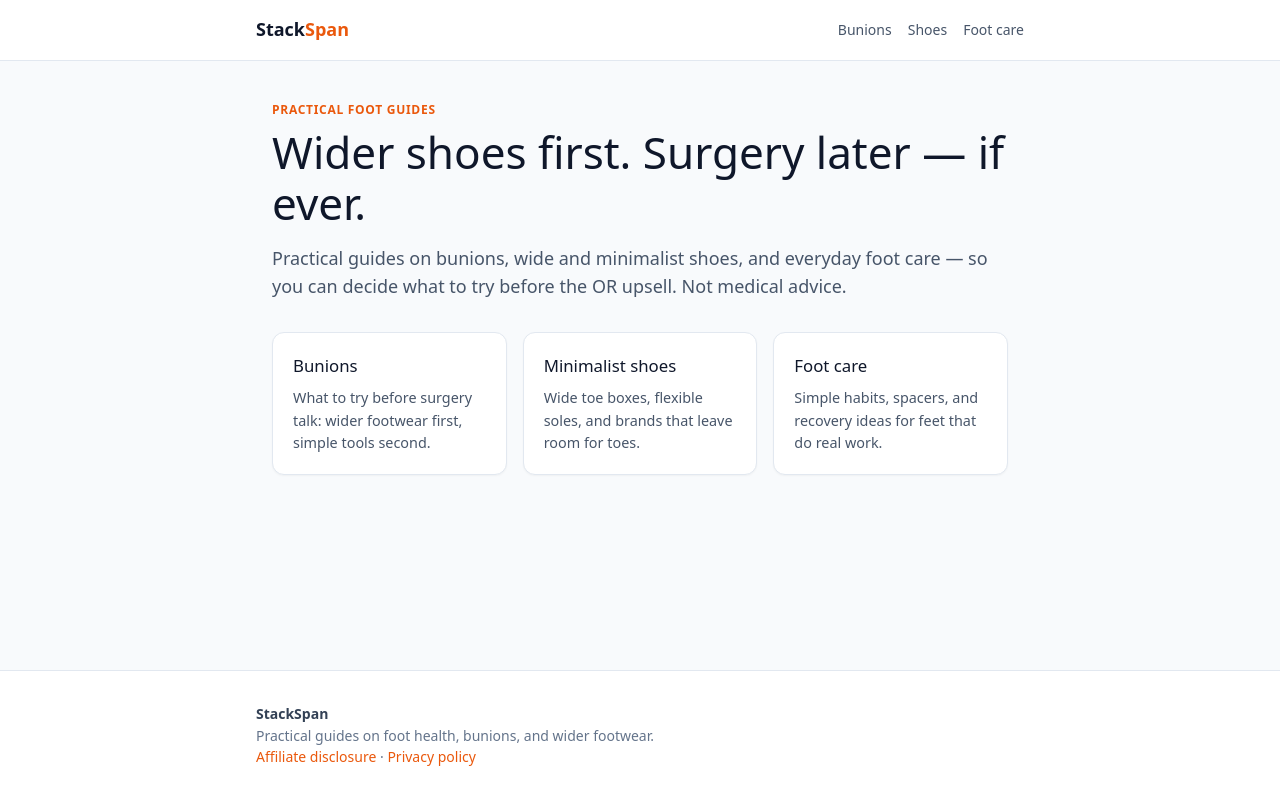
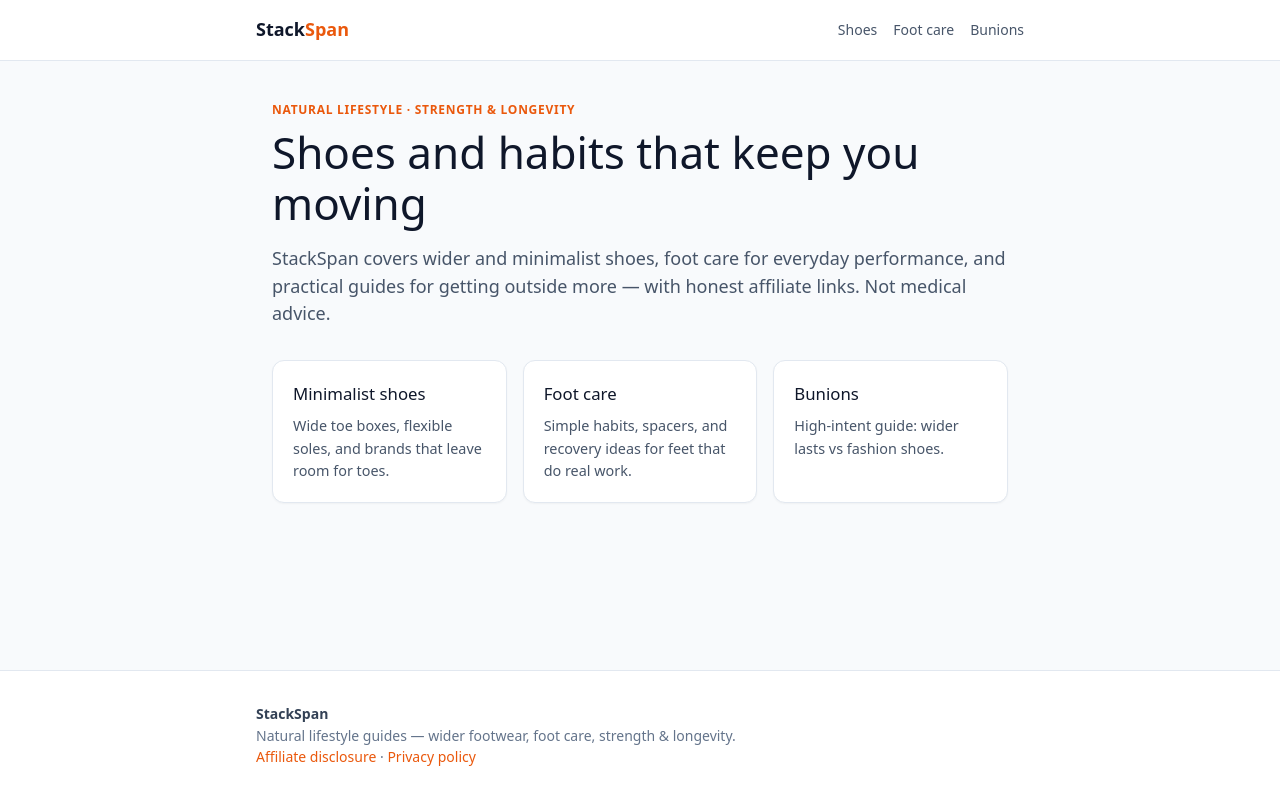
Before and after one commit to ryanunmack-dot/stackspan, a website: page public/index.html in a window 1280 px wide. Drawn offline with nearby package versions, Linux system fonts and the light colour scheme.

Commit message:
Reframe homepage and shoes hub for movement/longevity north star

```diff
--- a/public/index.html
+++ b/public/index.html
@@ -3,9 +3,9 @@
 <head>
 <meta charset="utf-8">
 <meta name="viewport" content="width=device-width, initial-scale=1">
-<meta name="description" content="Bunion pain? Practical guides on wider shoes, minimalist footwear, and foot care — what to try before surgery talk. Not medical advice.">
+<meta name="description" content="Natural movement guides: wider footwear, minimalist shoes, and foot care for everyday performance and a longer active life. Honest affiliate links. Not medical advice.">
 <link rel="canonical" href="https://stackspan.co/">
-<title>StackSpan — wider shoes, bunions, and foot care guides</title>
+<title>StackSpan — wider natural footwear, foot care &amp; longevity in motion</title>
 <script src="https://cdn.jsdelivr.net/npm/@tailwindcss/browser@4"></script>
 <style type="text/tailwindcss">
 @theme { --color-brand: #ea580c; }
@@ -61,24 +61,24 @@ h2 { color:var(--slate-900); }
 <header class="site-header"><div class="wrap header-inner">
 <a class="logo" href="/">Stack<span>Span</span></a>
 <nav class="nav">
-<a href="/bunions/">Bunions</a>
 <a href="/minimalist-shoes/">Shoes</a>
 <a href="/foot-care/">Foot care</a>
+<a href="/bunions/">Bunions</a>
 </nav>
 </div></header>
 <main><div class="wrap">
-<p class="eyebrow">Practical foot guides</p>
-<h1>Wider shoes first. Surgery later — if ever.</h1>
-<p class="lede">Practical guides on bunions, wide and minimalist shoes, and everyday foot care — so you can decide what to try before the OR upsell. Not medical advice.</p>
+<p class="eyebrow">Natural lifestyle · strength &amp; longevity</p>
+<h1>Shoes and habits that keep you moving</h1>
+<p class="lede">StackSpan covers wider and minimalist shoes, foot care for everyday performance, and practical guides for getting outside more — with honest affiliate links. Not medical advice.</p>
 <div class="grid3">
-<a class="card" href="/bunions/"><h2>Bunions</h2><p>What to try before surgery talk: wider footwear first, simple tools second.</p></a>
 <a class="card" href="/minimalist-shoes/"><h2>Minimalist shoes</h2><p>Wide toe boxes, flexible soles, and brands that leave room for toes.</p></a>
 <a class="card" href="/foot-care/"><h2>Foot care</h2><p>Simple habits, spacers, and recovery ideas for feet that do real work.</p></a>
+<a class="card" href="/bunions/"><h2>Bunions</h2><p>High-intent guide: wider lasts vs fashion shoes.</p></a>
 </div>
 </div></main>
 <footer class="site-footer"><div class="wrap footer-inner">
 <p class="name">StackSpan</p>
-<p>Practical guides on foot health, bunions, and wider footwear.</p>
+<p>Natural lifestyle guides — wider footwear, foot care, strength &amp; longevity.</p>
 <p><a href="/legal/affiliate-disclosure.html">Affiliate disclosure</a> · <a href="/legal/privacy-policy.html">Privacy policy</a></p>
 </div></footer>
 </body>
```
Also changed, not shown: public/bunions/index.html (+3 -2 lines), public/minimalist-shoes/index.html (+9 -9 lines).
